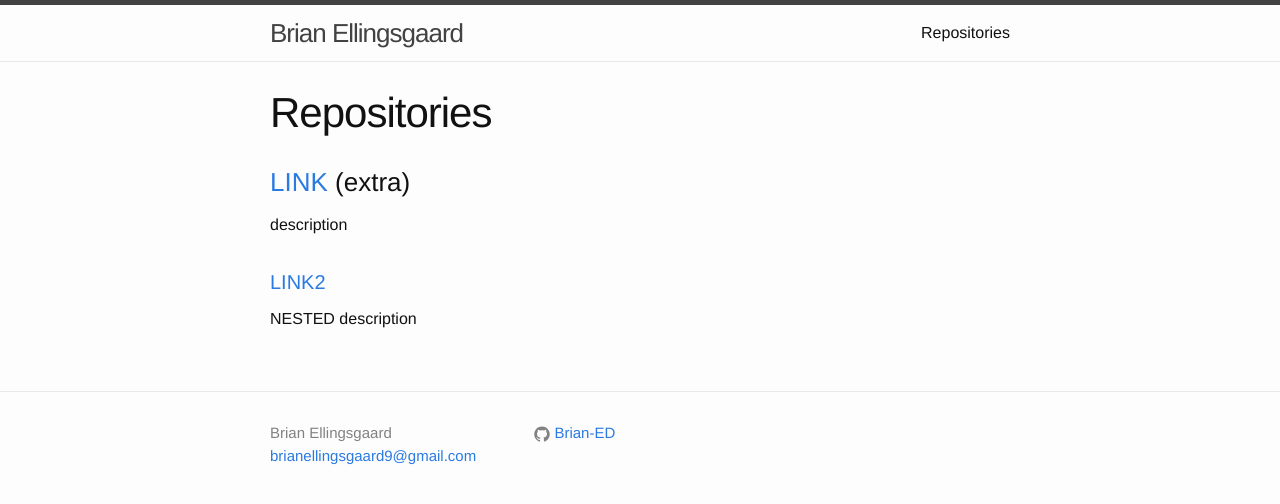
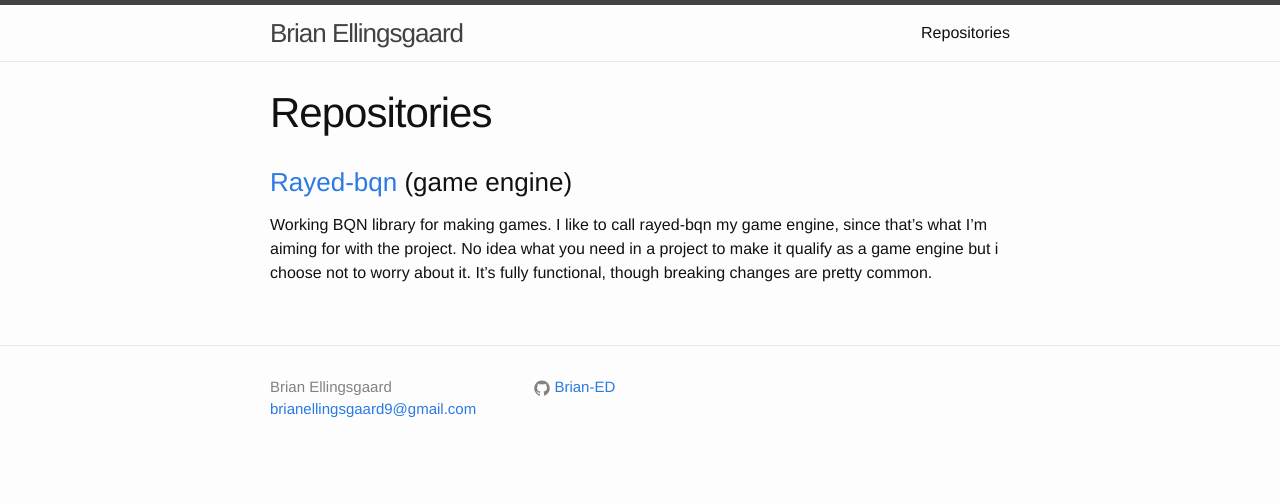
Before and after one commit to Brian-ED/Brian-ED.github.io, a Jekyll site: the page built from index.markdown, in a window 1280 px wide. Shown: the top 504 px of the page. Built offline with Jekyll 4.4.1, drawn with Linux system fonts in a browser that asks for light colours.

Commit message:
added rayed bqn docs

```diff
--- a/index.markdown
+++ b/index.markdown
@@ -4,8 +4,6 @@ title:  "Repositories"
 ---
 
 
-### [LINK](https://brian-ed.github.io/) (extra)
-description
-
-#### [LINK2](https://github.com/brian-ed/)
-NESTED description
+### [Rayed-bqn](https://brian-ed.github.io/rayed-bqn-docs/) (game engine)
+Working BQN library for making games.
+I like to call rayed-bqn my game engine, since that's what I'm aiming for with the project. No idea what you need in a project to make it qualify as a game engine but i choose not to worry about it. It's fully functional, though breaking changes are pretty common.
```
